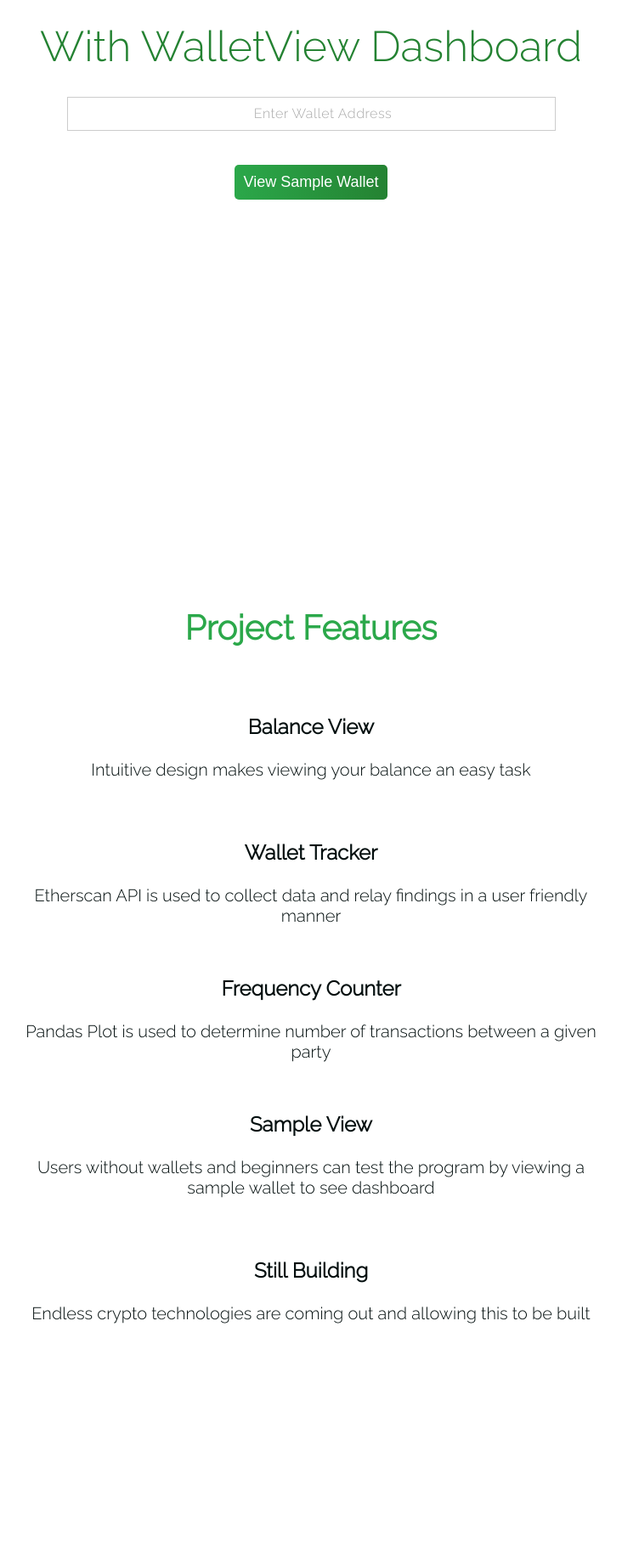
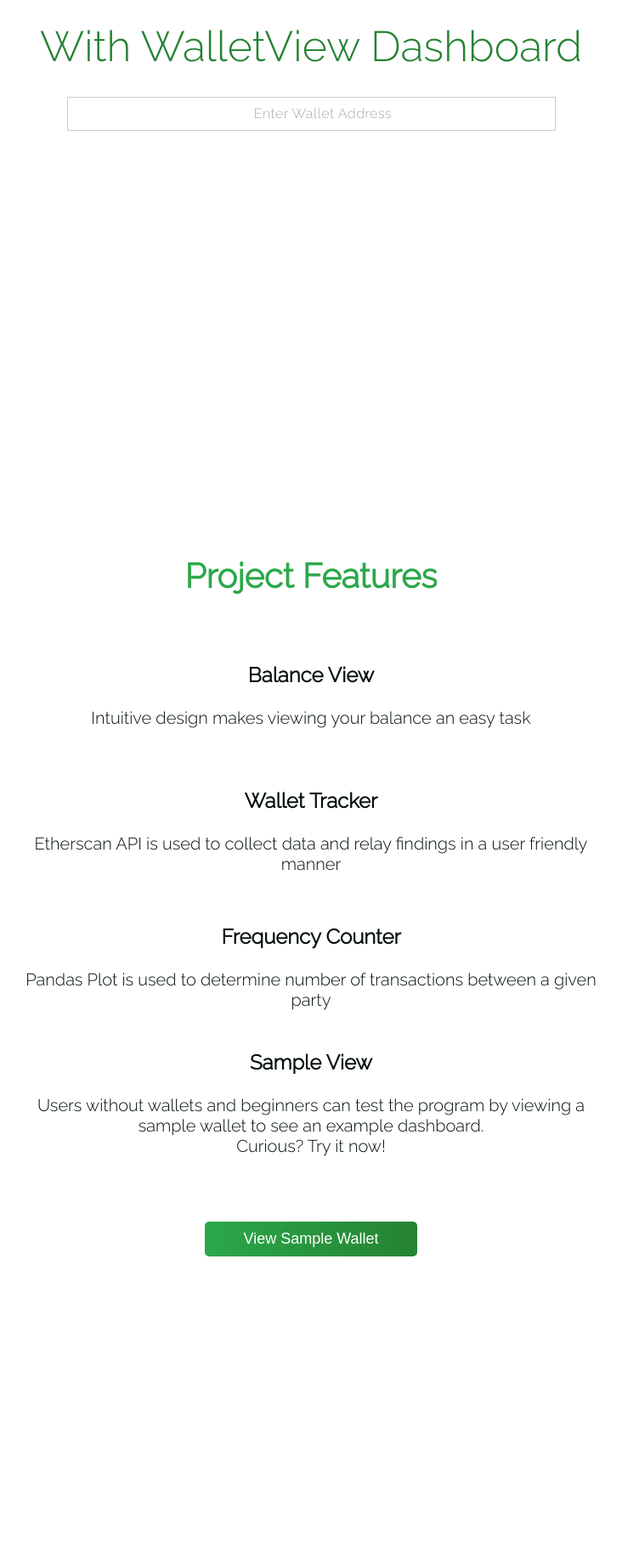
Before and after one commit to A11eged/walletviewmain, a Flask app: page / in a window 1280 px wide. Shown: the part 416-2250 px from the top of the page at 85% size, without its empty margins (274-1006 px from the left). Run offline with Flask 2, Linux system fonts and the light colour scheme; some libraries are stand-ins or nearby versions.

Commit message:
moved example to features

```diff
--- a/static/css/homepage.css
+++ b/static/css/homepage.css
@@ -314,21 +314,6 @@ input[type="text"]{
 
 /* try button */
 
-.try-button{
-  text-decoration: none;
-  margin: 10px;
-  padding: 10px;
-  color: white;
-  text-align: center;
-  cursor: pointer;
-  font-size: 18px;
-  border: none;
-  outline: none;
-  border-radius: 5px;
-  background-color: var(--green);
-  background: linear-gradient(92.88deg, var(--green), var(--darkgreen));
-
-}
 
 a:link{color: white; text-decoration: none;}
 a:visited{color: white; text-decoration: none;}
@@ -375,6 +360,7 @@ a:visited{color: white; text-decoration: none;}
   justify-content: center;
   color: var(--black);
   transition: 0.3s ease-in;
+  align-items: center;
 }
 
 
@@ -396,6 +382,39 @@ a:visited{color: white; text-decoration: none;}
   margin-top: 16px;
 }
 
+.button-card{
+  margin: 10px;
+  height: 150px;
+  width: 700px;
+  border-radius: 4px;
+  display: flex;
+  flex-direction: column;
+  justify-content: center;
+  color: var(--black);
+  transition: 0.3s ease-in;
+  align-items: center;
+}
+
+.try-button{
+  display: flex;
+  flex-direction: column;
+  text-decoration: none;
+  align-items: center;
+  margin: 10px;
+  width: 250px;
+  padding: 10px;
+  color: white;
+  text-align: center;
+  cursor: pointer;
+  font-size: 18px;
+  border: none;
+  outline: none;
+  border-radius: 5px;
+  background-color: var(--green);
+  background: linear-gradient(92.88deg, var(--green), var(--darkgreen));
+
+}
+
 .features-card:hover {
 
   background: var(--lightgreen);
@@ -412,8 +431,6 @@ a:visited{color: white; text-decoration: none;}
   padding: 5rem 0;
 
 }
-
-
 
 .about-container {
   flex-direction: column;
--- a/templates/homepage.html
+++ b/templates/homepage.html
@@ -1,19 +1,15 @@
 <!DOCTYPE html>
 <html lang="en">
   <head>
-
     <link rel="stylesheet" href="../static/css/homepage.css">
     <style>
       @import url('https://fonts.googleapis.com/css2?family=Raleway:wght@300&display=swap');
     </style>
-
     <script src="http://ajax.googleapis.com/ajax/libs/jquery/1.7.1/jquery.min.js" type="text/javascript"></script>
     <meta charset="UTF-8"/>
     <title> WalletView </title>
-  <!-- https://www.youtube.com/watch?v=n3lcjY4Mm00
-  incorporate light dark toggle    -->
+  </head>
 
-  </head>
   <body>
     <nav class="navbar">
       <div class="navbar-container">
@@ -28,17 +24,12 @@
           <li class="navbar-item">
             <a href="#home" class="navbar-links" id="homePage">Home</a>
           </li>
-
-
           <li class="navbar-item">
             <a href="#features" class="navbar-links"  id="featurePage">Features</a>
           </li>
           <li class="navbar-item">
             <a href="#about" class="navbar-links"  id="aboutPage">About</a>
           </li>
-          <!-- <li class="navbar-btn">
-            <a href="#signup" class="button" id="signupPage">Start me up!</a>
-          </li> -->
         </ul>
       </div>
     </nav>
@@ -50,14 +41,12 @@
 
         <form class="main-form" action="#" method="post">
           <div class="form-bar input-effect">
-            <input class="searchbar" type="text" name="address" autocomplete="off">
+            <input class="searchbar" type="text" name="address" maxlength="42" minlength="42" autocomplete="off">
             <label> Enter Wallet Address</label>
             <span class="focus-border"><i> </i></span>
           </div>
         </form>
-        <div class="examples-button">
-          <button class="try-button"> <a href="http://walletview.us-east-1.elasticbeanstalk.com/dashboard/0xd8dA6BF26964aF9D7eEd9e03E53415D37aA96045"> View Sample Wallet </a></button>
-        </div>
+
       </div>
     </div>
 
@@ -79,15 +68,16 @@
         </div>
         <div class="features-card">
           <h2>Sample View</h2>
-          <p>Users without wallets and beginners can test the program by viewing a sample wallet to see dashboard</p>
+          <p>Users without wallets and beginners can test the program by viewing a sample wallet to see an example dashboard. <br> Curious? Try it now!</p>
         </div>
-        <div class="features-card">
-          <h2>Still Building</h2>
-          <p>Endless crypto technologies are coming out and allowing this to be built</p>
+
+        <div class="button-card">
+          <button class="try-button"> <a href="http://127.0.0.1:5000/dashboard/0xd8dA6BF26964aF9D7eEd9e03E53415D37aA96045"> View Sample Wallet </a></button>
         </div>
 
       </div>
     </div>
+
 
 
     <!-- About Section -->
```
